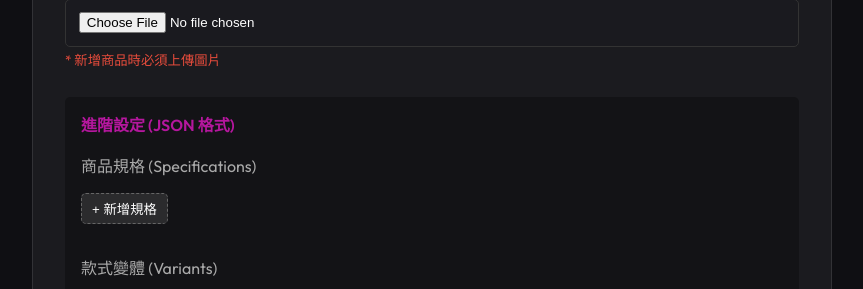
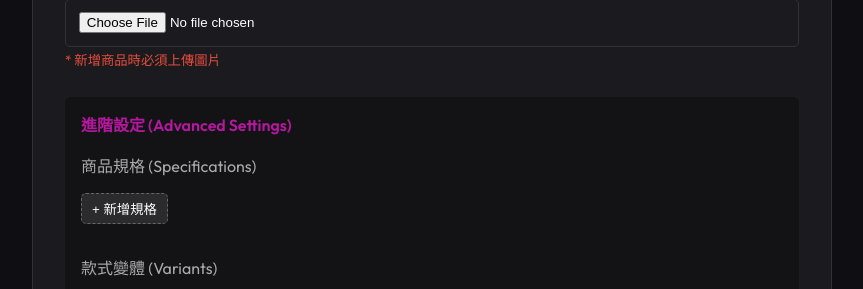
Before and after one commit to Arnoldtw1124/lazer, a Flask app: page /admin/products/new in a window 1280 px wide. Shown: the part 792-1081 px from the top of the page, without its empty margins (208-1071 px from the left). Run offline with Flask 3, Linux system fonts and the light colour scheme; the visitor is signed in with stand-in values (Sample User, id 1); some libraries are stand-ins or nearby versions.

Commit message:
fix(ui): Update form header and prepare for force sync

```diff
--- a/templates/admin_product_form.html
+++ b/templates/admin_product_form.html
@@ -97,7 +97,7 @@
 
             <!-- JSON Fields -->
             <div style="background: rgba(0,0,0,0.3); padding: 1rem; border-radius: 5px; margin-bottom: 1.5rem;">
-                <h4 style="color: var(--secondary-color); margin-bottom: 1rem;">進階設定 (JSON 格式)</h4>
+                <h4 style="color: var(--secondary-color); margin-bottom: 1rem;">進階設定 (Advanced Settings)</h4>
 
                 <!-- Visual Spec Builder -->
                 <div style="margin-bottom: 2rem;">
```
